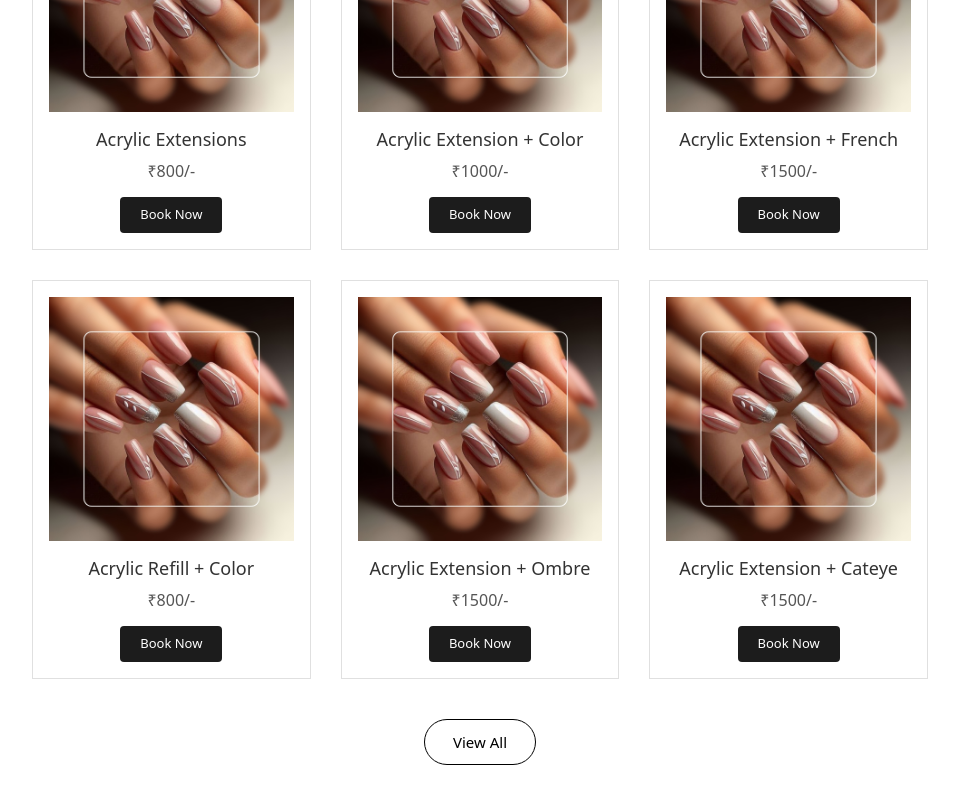
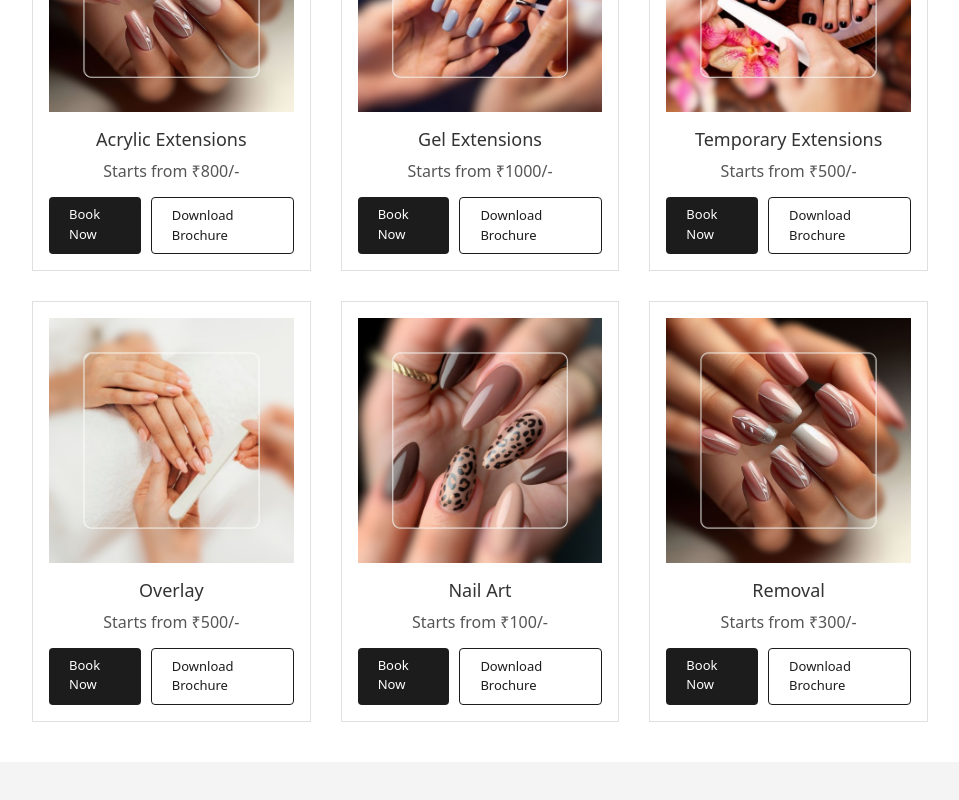
Before and after one commit to skymarketingprojects/nails-master, a React (Vite) app: page / in a window 1280 px wide. Shown: the part 2040-2840 px from the top of the page, without its empty margins (160-1119 px from the left). Built offline with nearby package versions, Linux system fonts and the light colour scheme.

Commit message:
services added

```diff
--- a/src/components/OurServices/ServiceCard/ServiceCard.module.css
+++ b/src/components/OurServices/ServiceCard/ServiceCard.module.css
@@ -58,3 +58,34 @@
     background: #000;
     color: #fff;
 }
+.card__actions {
+    display: flex;
+    gap: 10px;
+    margin-top: auto;
+}
+.card__buttonOutline {
+    padding: 8px 20px;
+    background: transparent;
+    color: #1c1c1c;
+    border: 1px solid #1c1c1c;
+    font-size: 13px;
+    border-radius: 4px;
+    text-decoration: none;
+    transition: background 0.2s ease, color 0.2s ease;
+    display: inline-block;
+}
+
+/* remove all default link styles */
+.card__buttonOutline:link,
+.card__buttonOutline:visited,
+.card__buttonOutline:active,
+.card__buttonOutline:focus {
+    color: #1c1c1c;
+    text-decoration: none;
+}
+
+/* hover */
+.card__buttonOutline:hover {
+    background: #1c1c1c;
+    color: #fff;
+}
--- a/src/components/OurServices/ServiceCard/ServiceCard.tsx
+++ b/src/components/OurServices/ServiceCard/ServiceCard.tsx
@@ -1,6 +1,7 @@
 import React from "react";
 import styles from "./ServiceCard.module.css";
 import type { Service } from "../../../data/services";
+import brochurePdf from "../../../assets/brochure.pdf";
 
 interface Props {
   service: Service;
@@ -17,8 +18,9 @@ export const ServiceCard: React.FC<Props> = ({ service }) => {
 
       <h3 className={styles.card__title}>{service.title}</h3>
 
-      <p className={styles.card__price}>₹{service.price}/-</p>
+      <p className={styles.card__price}>Starts from ₹{service.price}/-</p>
 
+      <div className={styles.card__actions}>
         <a
           href={service.link}
           target="_blank"
@@ -27,6 +29,15 @@ export const ServiceCard: React.FC<Props> = ({ service }) => {
         >
           Book Now
         </a>
+
+        <a
+          href={brochurePdf}
+          download="Brochure.pdf"
+          className={styles.card__buttonOutline}
+        >
+          Download Brochure
+        </a>
+      </div>
     </article>
   );
 };
--- a/src/data/services.ts
+++ b/src/data/services.ts
@@ -19,279 +19,51 @@ export interface Service {
 const phone = "9220309477";
 
 const createWhatsAppLink = (title: string, price: number) => {
-  const message = `Hi, I want to book ${title} service priced at ₹${price}. Please share available slots.`;
+  const message = `Hi, I want to book ${title} service priced at ₹${price}+. Please share available slots.`;
   return `https://wa.me/${phone}?text=${encodeURIComponent(message)}`;
 };
 
 export const services: Service[] = [
-  // ACRYLIC EXTENSIONS
   {
     id: 1,
     title: "Acrylic Extensions",
     image: nailsExtention,
-    price: 800,
+    price: 800, // lowest in Acrylic
     link: createWhatsAppLink("Acrylic Extensions", 800),
   },
   {
     id: 2,
-    title: "Acrylic Extension + Color",
-    image: nailsExtention,
-    price: 1000,
-    link: createWhatsAppLink("Acrylic Extension + Color", 1000),
+    title: "Gel Extensions",
+    image: gelPolish,
+    price: 1000, // lowest in Gel
+    link: createWhatsAppLink("Gel Extensions", 1000),
   },
   {
     id: 3,
-    title: "Acrylic Extension + French",
-    image: nailsExtention,
-    price: 1500,
-    link: createWhatsAppLink("Acrylic Extension + French", 1500),
+    title: "Temporary Extensions",
+    image: pedicure,
+    price: 500, // lowest in Temporary
+    link: createWhatsAppLink("Temporary Extensions", 500),
   },
   {
     id: 4,
-    title: "Acrylic Refill + Color",
-    image: nailsExtention,
-    price: 800,
-    link: createWhatsAppLink("Acrylic Refill + Color", 800),
+    title: "Overlay",
+    image: manicure,
+    price: 500, // lowest in Overlay
+    link: createWhatsAppLink("Overlay", 500),
   },
   {
     id: 5,
-    title: "Acrylic Extension + Ombre",
-    image: nailsExtention,
-    price: 1500,
-    link: createWhatsAppLink("Acrylic Extension + Ombre", 1500),
+    title: "Nail Art",
+    image: nailArt,
+    price: 100, // lowest in Art
+    link: createWhatsAppLink("Nail Art", 100),
   },
   {
     id: 6,
-    title: "Acrylic Extension + Cateye",
+    title: "Removal",
     image: nailsExtention,
-    price: 1500,
-    link: createWhatsAppLink("Acrylic Extension + Cateye", 1500),
-  },
-  {
-    id: 7,
-    title: "Acrylic Extension + Glitter",
-    image: nailsExtention,
-    price: 1300,
-    link: createWhatsAppLink("Acrylic Extension + Glitter", 1300),
-  },
-  {
-    id: 8,
-    title: "Acrylic Extension + Chrome",
-    image: nailsExtention,
-    price: 1500,
-    link: createWhatsAppLink("Acrylic Extension + Chrome", 1500),
-  },
-
-  // GEL EXTENSIONS
-  {
-    id: 9,
-    title: "Gel Extensions",
-    image: gelPolish,
-    price: 1000,
-    link: createWhatsAppLink("Gel Extensions", 1000),
-  },
-  {
-    id: 10,
-    title: "Gel Extension + Color",
-    image: gelPolish,
-    price: 1200,
-    link: createWhatsAppLink("Gel Extension + Color", 1200),
-  },
-  {
-    id: 11,
-    title: "Gel Extension + French",
-    image: gelPolish,
-    price: 1800,
-    link: createWhatsAppLink("Gel Extension + French", 1800),
-  },
-  {
-    id: 12,
-    title: "Gel Refill + Color",
-    image: gelPolish,
-    price: 1000,
-    link: createWhatsAppLink("Gel Refill + Color", 1000),
-  },
-  {
-    id: 13,
-    title: "Gel Extension + Ombre",
-    image: gelPolish,
-    price: 1800,
-    link: createWhatsAppLink("Gel Extension + Ombre", 1800),
-  },
-  {
-    id: 14,
-    title: "Gel Extension + Cateye",
-    image: gelPolish,
-    price: 2000,
-    link: createWhatsAppLink("Gel Extension + Cateye", 2000),
-  },
-  {
-    id: 15,
-    title: "Gel Extension + Glitter",
-    image: gelPolish,
-    price: 1500,
-    link: createWhatsAppLink("Gel Extension + Glitter", 1500),
-  },
-  {
-    id: 16,
-    title: "Gel Extension + Chrome",
-    image: gelPolish,
-    price: 1800,
-    link: createWhatsAppLink("Gel Extension + Chrome", 1800),
-  },
-
-  // TEMPORARY EXTENSIONS
-  {
-    id: 17,
-    title: "Temporary Extension",
-    image: nailsExtention,
-    price: 500,
-    link: createWhatsAppLink("Temporary Extension", 500),
-  },
-  {
-    id: 18,
-    title: "Feet Extension + Color",
-    image: pedicure,
-    price: 800,
-    link: createWhatsAppLink("Feet Extension + Color", 800),
-  },
-  {
-    id: 19,
-    title: "Feet Extension + French",
-    image: pedicure,
-    price: 1200,
-    link: createWhatsAppLink("Feet Extension + French", 1200),
-  },
-
-  // OVERLAY
-  {
-    id: 20,
-    title: "Overlay",
-    image: manicure,
-    price: 500,
-    link: createWhatsAppLink("Overlay", 500),
-  },
-  {
-    id: 21,
-    title: "Overlay + Color",
-    image: manicure,
-    price: 800,
-    link: createWhatsAppLink("Overlay + Color", 800),
-  },
-  {
-    id: 22,
-    title: "Overlay + French",
-    image: manicure,
-    price: 1000,
-    link: createWhatsAppLink("Overlay + French", 1000),
-  },
-  {
-    id: 23,
-    title: "Overlay + Cateye",
-    image: manicure,
-    price: 800,
-    link: createWhatsAppLink("Overlay + Cateye", 800),
-  },
-  {
-    id: 24,
-    title: "Overlay + Glitter",
-    image: manicure,
-    price: 800,
-    link: createWhatsAppLink("Overlay + Glitter", 800),
-  },
-  {
-    id: 25,
-    title: "Overlay + Chrome",
-    image: manicure,
-    price: 800,
-    link: createWhatsAppLink("Overlay + Chrome", 800),
-  },
-
-  // ART
-  {
-    id: 26,
-    title: "Ombre Art",
-    image: nailArt,
-    price: 1000,
-    link: createWhatsAppLink("Ombre Art", 1000),
-  },
-  {
-    id: 27,
-    title: "Glitter Spread",
-    image: nailArt,
-    price: 1000,
-    link: createWhatsAppLink("Glitter Spread", 1000),
-  },
-  {
-    id: 28,
-    title: "Stone Art",
-    image: nailArt,
-    price: 150,
-    link: createWhatsAppLink("Stone Art", 150),
-  },
-  {
-    id: 29,
-    title: "Brush Art",
-    image: nailArt,
-    price: 100,
-    link: createWhatsAppLink("Brush Art", 100),
-  },
-  {
-    id: 30,
-    title: "3D Gel Art",
-    image: nailArt,
-    price: 200,
-    link: createWhatsAppLink("3D Gel Art", 200),
-  },
-  {
-    id: 31,
-    title: "3D Acrylic Art",
-    image: nailArt,
-    price: 200,
-    link: createWhatsAppLink("3D Acrylic Art", 200),
-  },
-  {
-    id: 32,
-    title: "Dry Flower Art",
-    image: nailArt,
-    price: 150,
-    link: createWhatsAppLink("Dry Flower Art", 150),
-  },
-  {
-    id: 33,
-    title: "3D Accessories",
-    image: nailArt,
-    price: 150,
-    link: createWhatsAppLink("3D Accessories", 150),
-  },
-
-  // REMOVAL
-  {
-    id: 34,
-    title: "Acrylic / Gel Removal",
-    image: nailsExtention,
-    price: 500,
-    link: createWhatsAppLink("Acrylic / Gel Removal", 500),
-  },
-  {
-    id: 35,
-    title: "Temporary Removal",
-    image: nailsExtention,
-    price: 300,
-    link: createWhatsAppLink("Temporary Removal", 300),
-  },
-  {
-    id: 36,
-    title: "Gel Paint Removal",
-    image: gelPolish,
-    price: 300,
-    link: createWhatsAppLink("Gel Paint Removal", 300),
-  },
-  {
-    id: 37,
-    title: "Feet Extension Removal",
-    image: pedicure,
-    price: 500,
-    link: createWhatsAppLink("Feet Extension Removal", 500),
+    price: 300, // lowest in Removal
+    link: createWhatsAppLink("Removal", 300),
   },
 ];
```
Lines whose indentation alone changed are shown as unchanged.
